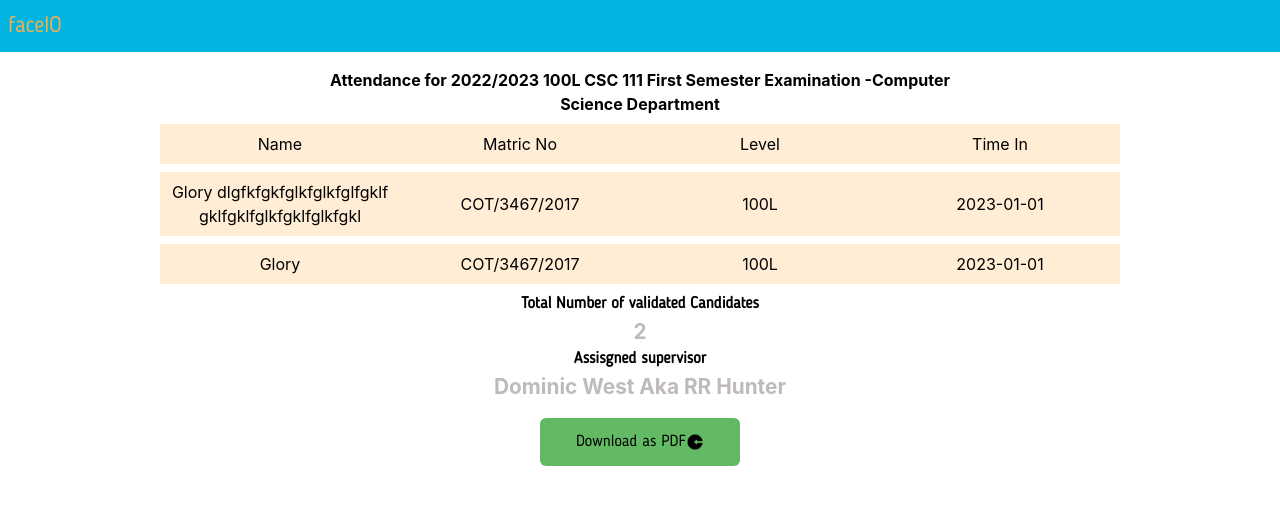
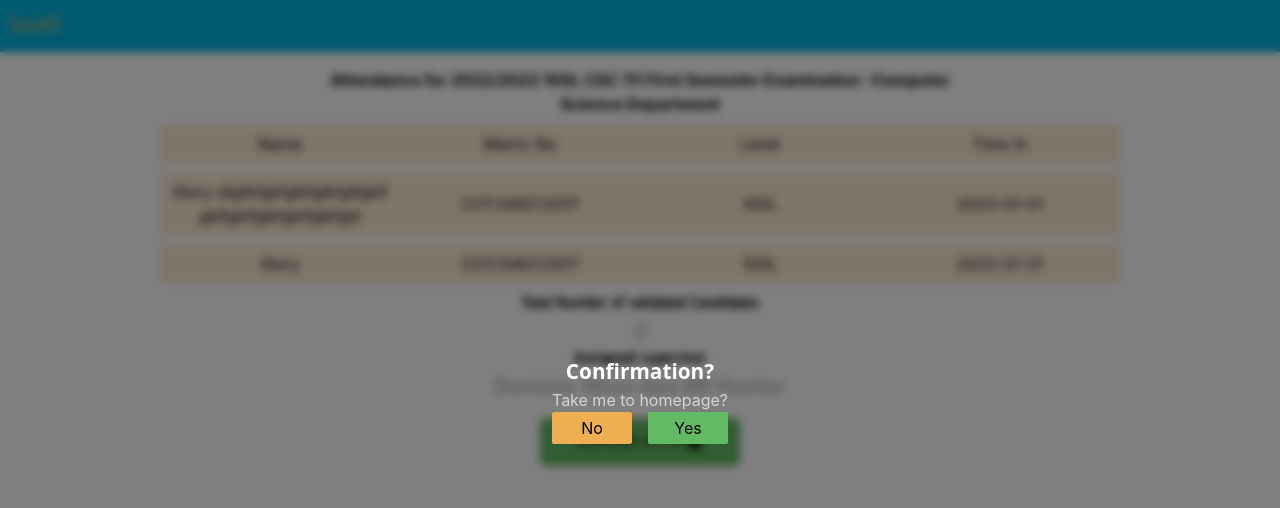
Before and after one commit to dom-codex/faceio, a React (Create React App) app: page / in a window 1280 px wide. Shown: the top 508 px of the page. Built offline with nearby package versions, Linux system fonts and the light colour scheme.

Commit message:
design options dialog

```diff
--- a/package.json
+++ b/package.json
@@ -10,7 +10,8 @@
     "react-dom": "^18.2.0",
     "react-scripts": "5.0.1",
     "react-to-print": "^2.14.10",
-    "web-vitals": "^2.1.0"
+    "web-vitals": "^2.1.0",
+    "wouter": "^2.9.0"
   },
   "scripts": {
     "start": "react-scripts start",
--- /dev/null
+++ b/src/components/optionsdialog.js
@@ -0,0 +1,15 @@
+import React from "react"
+const OptionsDialog = ({text})=>{
+return <div className={"fixed top-0 left-0 w-screen h-screen bg-black/50 backdrop-blur-sm flex justify-center items-center"}>
+    <div className={""}>
+        <p className={"text-white font-bold font-sans text-[1.3em]"}>Confirmation?</p>
+        <p className={"text-gray-300"}>{text}</p>
+        <div>
+            <button className={"bg-sandyBrown w-[80px] h-[32px] rounded-sm mx-2"}>No</button>
+            <button className={"bg-mediumGreen w-[80px] h-[32px] rounded-sm mx-2"}>Yes</button>
+        </div>
+    </div>
+</div>
+
+}
+export default OptionsDialog;
--- a/src/pages/attendance.js
+++ b/src/pages/attendance.js
@@ -2,6 +2,8 @@ import React,{useRef} from "react"
 import { useReactToPrint } from "react-to-print";
 import Header from "../components/header";
 import IconButton from "../components/iconbutton";
+import OptionsDialog from "../components/optionsdialog";
+
 class AttendanceList extends React.Component{
     render (){
         return  <div className={"w-[75%] m-auto"}>
@@ -24,11 +26,15 @@ class AttendanceList extends React.Component{
 const Attendance = ()=>{
   const table = useRef()
   const printDoc = useReactToPrint({
-      content:()=>table.current
+      content:()=>table.current,
+      documentTitle:"Attendance for 2022/2023 100L CSC 111 First Semester Examination -Computer Science Department",
+            onAfterPrint:()=>{
+         // alert("printed")
+      }
   })
 return <section>
     <Header text={""}/>
-
+<OptionsDialog text={"Take me to homepage?"}/>
 <AttendanceList ref={table}/>
 <div className={"mt-4"}>
             <IconButton text={"Download as PDF"} handler={printDoc}/>
```
Also changed, not shown: 2 other files (tests, documents, lock files or other folders).
